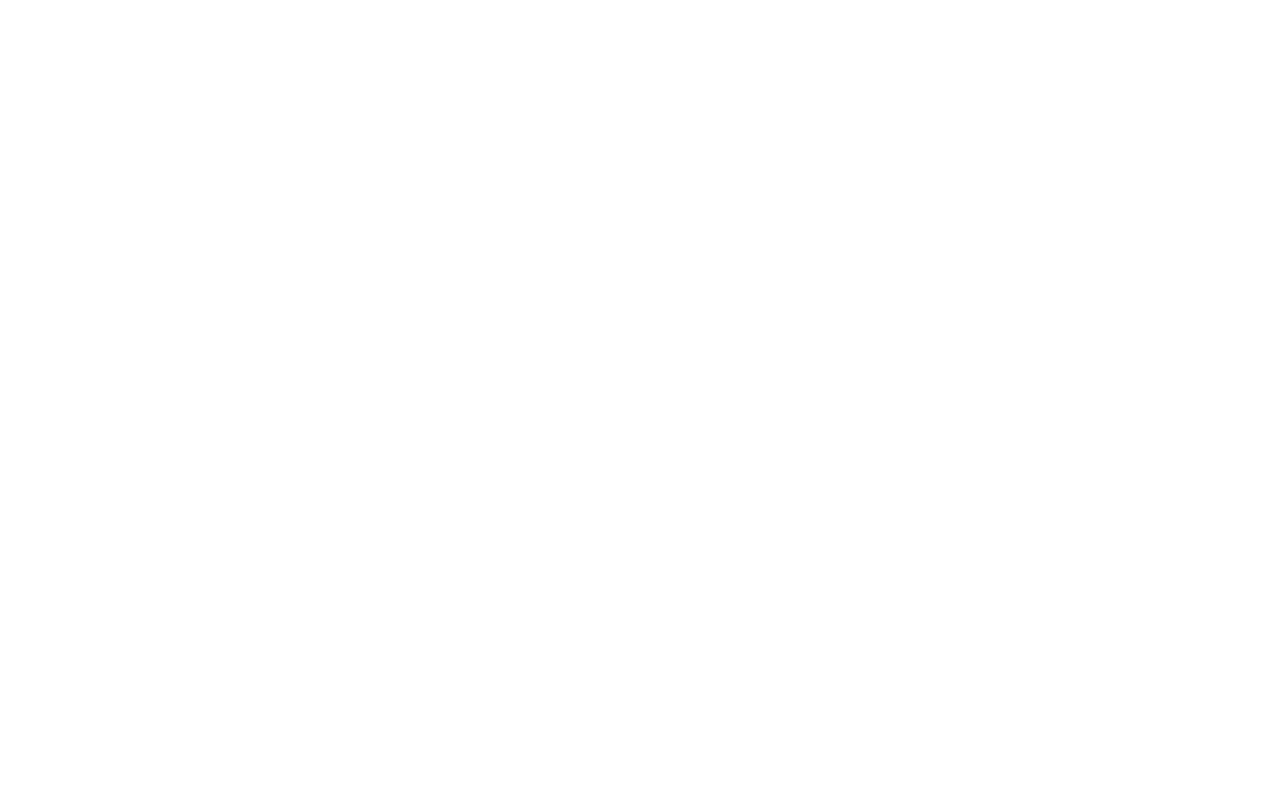
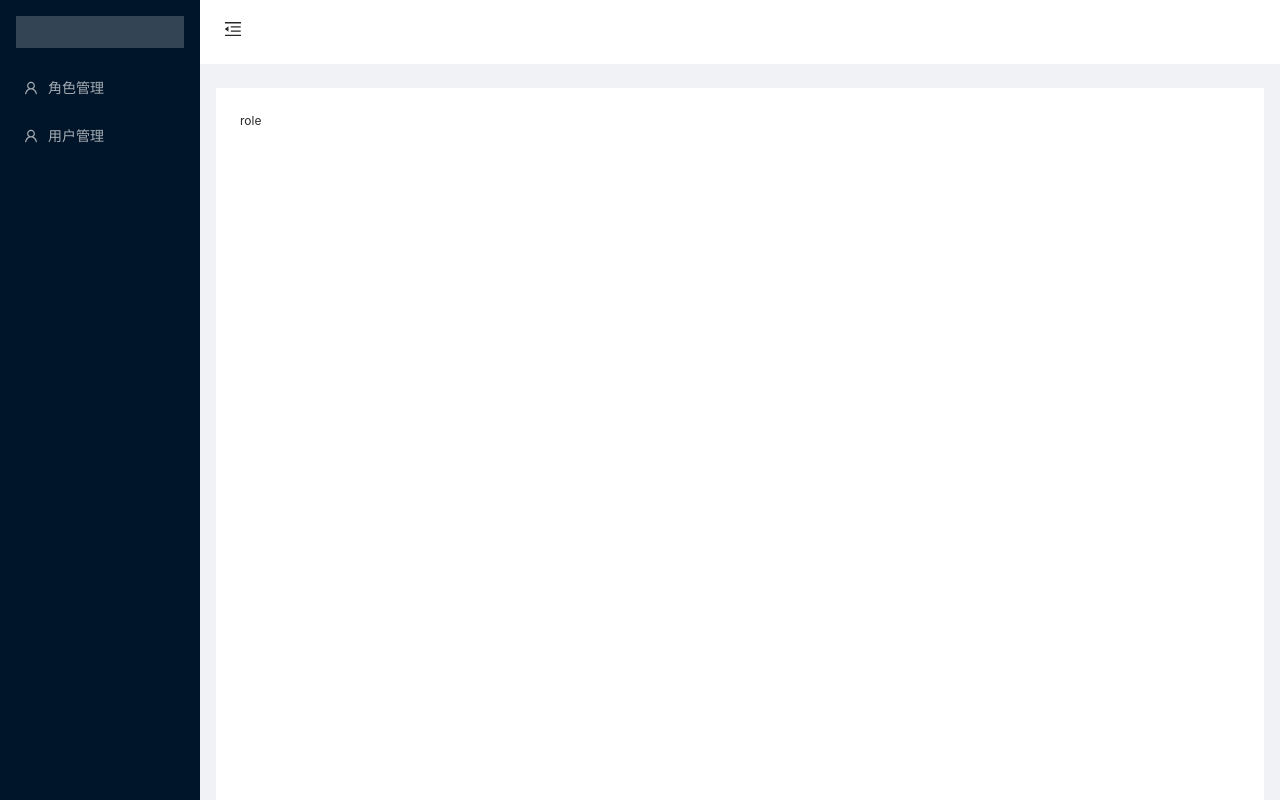
Before and after one commit to mzyaimll/machine-geek, a Vue app in the folder machine-geek/: page /role-manager in a window 1280 px wide. Before the commit this address had no page. Shown: the top 800 px of the page. Built offline with nearby package versions, Linux system fonts and the light colour scheme.

Commit message:
config router

```diff
--- a/machine-geek/src/App.vue
+++ b/machine-geek/src/App.vue
@@ -1,28 +1,9 @@
 <template>
-  <div id="nav">
-    <!-- <router-link to="/">Home</router-link> |
-    <router-link to="/about">About</router-link> -->
-  </div>
+<div class="app">
   <router-view/>
+</div>
 </template>
 
 <style lang="scss">
-#app {
-  font-family: Avenir, Helvetica, Arial, sans-serif;
-  -webkit-font-smoothing: antialiased;
-  -moz-osx-font-smoothing: grayscale;
-  text-align: center;
-  color: #2c3e50;
-}
 
-#nav {
-  a {
-    font-weight: bold;
-    color: #2c3e50;
-
-    &.router-link-exact-active {
-      color: #42b983;
-    }
-  }
-}
 </style>
--- a/machine-geek/src/router/index.ts
+++ b/machine-geek/src/router/index.ts
@@ -1,20 +1,44 @@
 import { createRouter, createWebHistory, RouteRecordRaw } from 'vue-router'
-import login from '@/views/login.vue'
+import User from './modules/user'
+import Role from './modules/role'
+
 
 const routes: Array<RouteRecordRaw> = [
   {
+    path:'/main',
+    name:'Main',
+    children: [
+      {
+        path: '/role-manager',
+        name: 'role-manager',
+        meta: {
+          title: '角色管理',
+          icon: '',
+        },
+        component: () => import ('@/views/role/index.vue')
+      },
+      {
+        path: '/user-manager',
+        name: 'user-manager',
+        meta: {
+          title: '用户管理',
+          icon: '',
+        },
+        component: () => import ('@/views/user/index.vue')
+      }
+    ],
+    component: () => import('@/views/main.vue')
+  },
+  {
     path: '/',
-    name: 'Login',
-    component: login
+    name: 'root',
+    redirect: '/login'
   },
-  // {
-  //   path: '/about',
-  //   name: 'About',
-  //   // route level code-splitting
-  //   // this generates a separate chunk (about.[hash].js) for this route
-  //   // which is lazy-loaded when the route is visited.
-  //   component: () => import(/* webpackChunkName: "about" */ '../views/About.vue')
-  // }
+  {
+    path:'/login',
+    name:'Login',
+    component: () => import('@/views/login/index.vue')
+  }
 ]
 
 const router = createRouter({
--- /dev/null
+++ b/machine-geek/src/router/modules/role.ts
@@ -0,0 +1,17 @@
+
+export default {
+  path: '/role',
+  name: 'role',
+  redirect: '/main/role/role-manager',
+  children: [
+    {
+      path: '/role-manager',
+      name: 'role-manager',
+      meta: {
+        title: '角色管理',
+        icon: '',
+      },
+      component: () => import ('@/views/role/index.vue')
+    }
+  ]
+}
--- /dev/null
+++ b/machine-geek/src/router/modules/user.ts
@@ -0,0 +1,17 @@
+
+export default {
+  path: '/main/user',
+  name: 'user',
+  redirect: '/main/user/user-manager',
+  children: [
+    {
+      path: '/user-manager',
+      name: 'user-manager',
+      meta: {
+        title: '用户管理',
+        icon: '',
+      },
+      component: () => import ('@/views/user/index.vue')
+    }
+  ]
+}
--- a/machine-geek/src/views/login.vue
+++ /dev/null
@@ -1,99 +0,0 @@
-<template>
-  <div class="login">
-    <div class="animate"></div>
-    <div class="login-form">
-      <a-form
-        name="custom-validation"
-        ref="ruleForm"
-      >
-      <h3>登录</h3>
-      <a-form-item label="用户名"  name="username">
-          <a-input
-            v-model:value="ruleForm.username"
-            autocomplete="off"
-          />
-        </a-form-item>
-        <a-form-item label="密码" name="password">
-          <a-input
-            v-model:value="ruleForm.password"
-            type="password"
-            autocomplete="off"
-          />
-        </a-form-item>
-        <a-form-item :wrapper-col="{ span: 14, offset: 4 }">
-          <a-button type="primary" @click="login"> 登录 </a-button>
-          <a-button style="margin-left: 10px" @click="resetForm">
-            重置
-          </a-button>
-        </a-form-item>
-      </a-form>
-    </div>
-  </div>
-</template>
-<script lang="ts">
-import {defineComponent, PropType} from 'vue'
-import api from '@/api'
-import lockr from '@/utils/lockr'
-
-const Component = defineComponent({
-  setup() {
-
-  },
-  props:{},
-  data() {
-    return {
-      ruleForm: {
-        username: "",
-        password: "",
-      }
-    }
-  },
-  methods: {
-    login() {
-      api.common.system_login(this.ruleForm).then((res:any) => {
-        if(res.success) {
-          lockr.set('Token',res.data.accessToken)
-          alert('登录成功')
-        }
-      })
-    },
-    resetForm() {
-      console.log("reset");
-
-    },
-  }
-})
-
-export default Component
-
-</script>
-<style lang="scss" scoped>
-.login-form {
-  height: 400px;
-  width: 480px;
-  position: relative;
-  background-color: #36393f;
-  border-radius: 6px;
-  top: 400px;
-  left: 300px;
-  box-shadow: 3px 3px 3px rgba($color: #36393f, $alpha: .75);
-  padding: 20px;
-  h3{
-    color: whitesmoke;
-    font-weight: 600;
-    font-size: 24px;
-  }
-  form{
-    margin-top: 20px;
-  }
-}
-.login {
-  width: 100%;
-  min-width: 2400px;
-  height: 100vh;
-  background-image: url("./../assets/bg.jpg");
-  background-repeat: no-repeat;
-  background-size: 100% 100%;
-  padding: 30px;
-}
-</style>
--- a/machine-geek/src/views/login/index.vue
+++ b/machine-geek/src/views/login/index.vue
@@ -0,0 +1,104 @@
+<template>
+  <div class="login">
+    <div class="animate"></div>
+    <div class="login-form">
+      <a-form
+        name="custom-validation"
+        ref="ruleForm"
+      >
+      <h3>登录</h3>
+      <a-form-item label="用户名"  name="username">
+          <a-input
+            v-model:value="ruleForm.username"
+            autocomplete="off"
+          />
+        </a-form-item>
+        <a-form-item label="密码" name="password">
+          <a-input
+            v-model:value="ruleForm.password"
+            type="password"
+            autocomplete="off"
+          />
+        </a-form-item>
+        <a-form-item :wrapper-col="{ span: 14, offset: 4 }">
+          <a-button type="primary" @click="login"> 登录 </a-button>
+          <a-button style="margin-left: 10px" @click="resetForm">
+            重置
+          </a-button>
+        </a-form-item>
+      </a-form>
+    </div>
+  </div>
+</template>
+<script lang="ts">
+import {defineComponent, PropType} from 'vue'
+import api from '@/api'
+import lockr from '@/utils/lockr'
+
+const Component = defineComponent({
+  setup() {
+
+  },
+  props:{},
+  data() {
+    return {
+      ruleForm: {
+        username: "",
+        password: "",
+      }
+    }
+  },
+  methods: {
+    login() {
+      alert('登录成功')
+        this.$router.push('/main')
+        /*
+      api.common.system_login(this.ruleForm).then((res:any) => {
+        if(res.success) {
+          lockr.set('Token',res.data.accessToken)
+          alert('登录成功')
+          this.$router.push('/main')
+        }
+      })
+      */
+    },
+    resetForm() {
+      console.log("reset");
+
+    },
+  }
+})
+
+export default Component
+
+</script>
+<style lang="scss" scoped>
+.login-form {
+  height: 400px;
+  width: 480px;
+  position: relative;
+  background-color: #36393f;
+  border-radius: 6px;
+  top: 400px;
+  left: 300px;
+  box-shadow: 3px 3px 3px rgba($color: #36393f, $alpha: .75);
+  padding: 20px;
+  h3{
+    color: whitesmoke;
+    font-weight: 600;
+    font-size: 24px;
+  }
+  form{
+    margin-top: 20px;
+  }
+}
+.login {
+  width: 100%;
+  min-width: 2400px;
+  height: 100vh;
+  background-image: url("./../../assets/bg.jpg");
+  background-repeat: no-repeat;
+  background-size: 100% 100%;
+  padding: 30px;
+}
+</style>
--- /dev/null
+++ b/machine-geek/src/views/main.vue
@@ -0,0 +1,93 @@
+<template>
+  <a-layout id="components-layout-demo-custom-trigger">
+    <a-layout-sider v-model:collapsed="collapsed" :trigger="null" collapsible>
+      <div class="logo" />
+      <a-menu theme="dark" mode="inline" @click="handleClick" v-model:selectedKeys="selectedKeys">
+        <a-menu-item v-for="(item) in routers" :key="item.path">
+          <router-link :to="item.path">
+            <user-outlined />
+            <span>{{item.meta.title}}</span>
+          </router-link>
+        </a-menu-item>
+      </a-menu>
+    </a-layout-sider>
+    <a-layout>
+      <a-layout-header style="background: #fff; padding: 0">
+        <menu-unfold-outlined
+          v-if="collapsed"
+          class="trigger"
+          @click="() => (collapsed = !collapsed)"
+        />
+        <menu-fold-outlined v-else class="trigger" @click="() => (collapsed = !collapsed)" />
+      </a-layout-header>
+      <a-layout-content
+        :style="{ margin: '24px 16px', padding: '24px', background: '#fff', minHeight: '280px' }"
+      >
+        <router-view></router-view>
+      </a-layout-content>
+    </a-layout>
+  </a-layout>
+</template>
+<script>
+import {
+  UserOutlined,
+  VideoCameraOutlined,
+  UploadOutlined,
+  MenuUnfoldOutlined,
+  MenuFoldOutlined,
+} from '@ant-design/icons-vue';
+import routes from '@/router/index'
+
+import {defineComponent} from 'vue'
+
+export default defineComponent({
+  components: {
+    UserOutlined,
+    VideoCameraOutlined,
+    UploadOutlined,
+    MenuUnfoldOutlined,
+    MenuFoldOutlined,
+  },
+  setup(props,context) {
+    return {}
+  },
+  data() {
+    return {
+      routers: [],
+      selectedKeys: ['1'],
+      collapsed: false,
+    };
+  },
+  methods: {
+    handleClick(e) {
+      // this.$router.push(e.key)
+    }
+  },
+  mounted() {
+    this.routers = routes.options.routes[0].children
+  }
+});
+</script>
+<style>
+#components-layout-demo-custom-trigger {
+  height: 100vh;
+  min-height: 1220px;
+}
+#components-layout-demo-custom-trigger .trigger {
+  font-size: 18px;
+  line-height: 64px;
+  padding: 0 24px;
+  cursor: pointer;
+  transition: color 0.3s;
+}
+
+#components-layout-demo-custom-trigger .trigger:hover {
+  color: #1890ff;
+}
+
+#components-layout-demo-custom-trigger .logo {
+  height: 32px;
+  background: rgba(255, 255, 255, 0.2);
+  margin: 16px;
+}
+</style>
--- /dev/null
+++ b/machine-geek/src/views/role/index.vue
@@ -0,0 +1,3 @@
+<template>
+  <div>role</div>
+</template>
--- /dev/null
+++ b/machine-geek/src/views/user/index.vue
@@ -0,0 +1,3 @@
+<template>
+  <div>user</div>
+</template>
```
